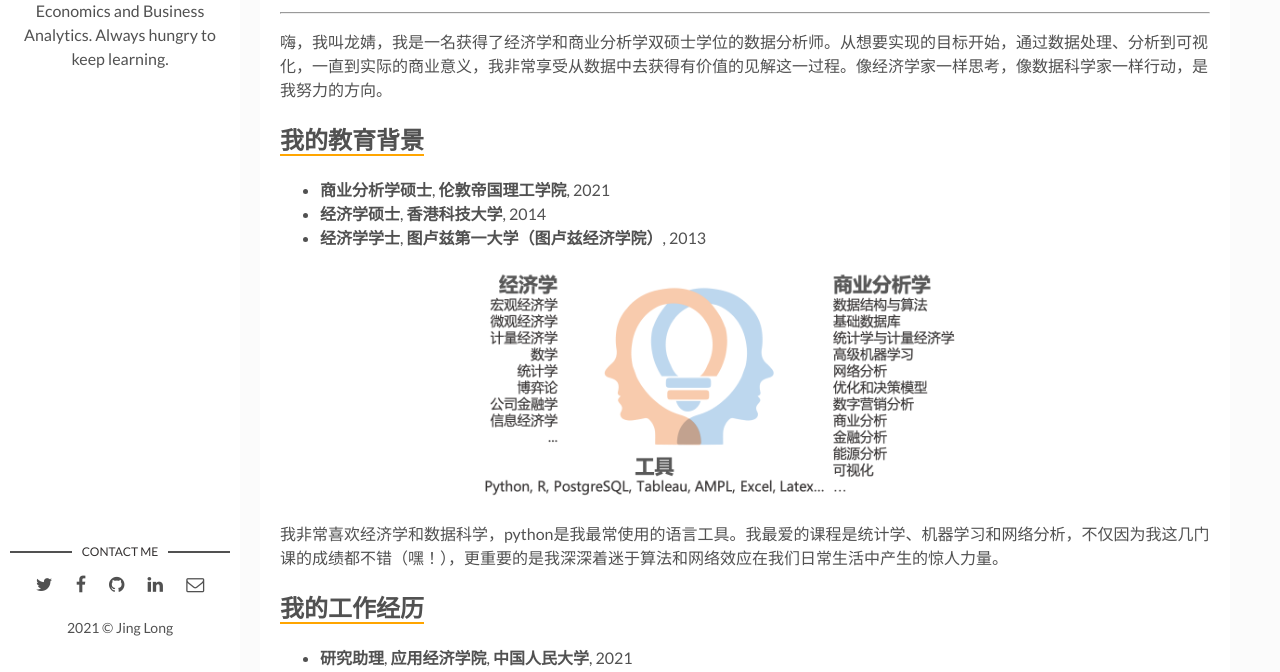
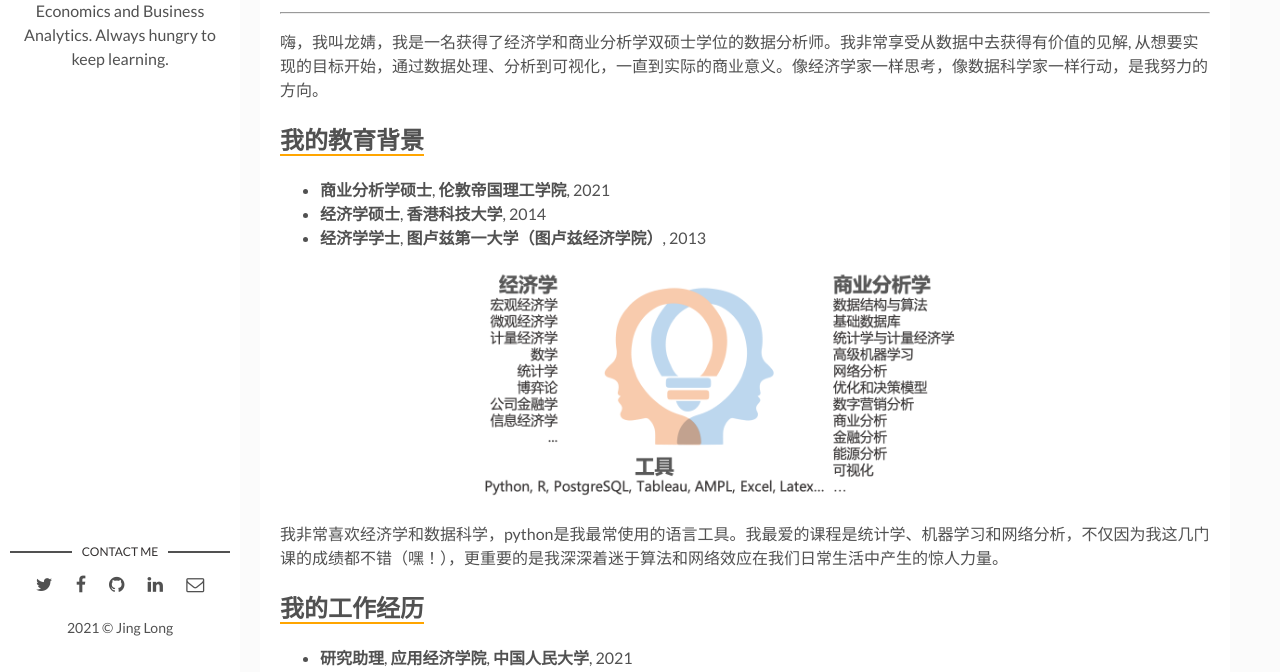
Before and after one commit to jing042323/jing-long, a Jekyll site: the page built from _posts/2021-09-06-about-me.markdown, in a window 1280 px wide and 900 px high, scrolled down 2093 px, cut to the strip 228-900 px from the top of the window. Built offline with Jekyll 4.4.1, drawn with Linux system fonts in a browser that asks for light colours; comment, search, counter and statistics services are not loaded.

Commit message:
update aboutme

```diff
--- a/_posts/2021-09-06-about-me.markdown
+++ b/_posts/2021-09-06-about-me.markdown
@@ -56,7 +56,7 @@ Btw, I am good at making travel plans. I’d love to share if you need any trip
 
 ***
 
-嗨，我叫龙婧，我是一名获得了经济学和商业分析学双硕士学位的数据分析师。从想要实现的目标开始，通过数据处理、分析到可视化，一直到实际的商业意义，我非常享受从数据中去获得有价值的见解这一过程。像经济学家一样思考，像数据科学家一样行动，是我努力的方向。
+嗨，我叫龙婧，我是一名获得了经济学和商业分析学双硕士学位的数据分析师。我非常享受从数据中去获得有价值的见解, 从想要实现的目标开始，通过数据处理、分析到可视化，一直到实际的商业意义。像经济学家一样思考，像数据科学家一样行动，是我努力的方向。
 
 ## <span style="border-bottom:2px solid orange;"> 我的教育背景 </span>
 
```
